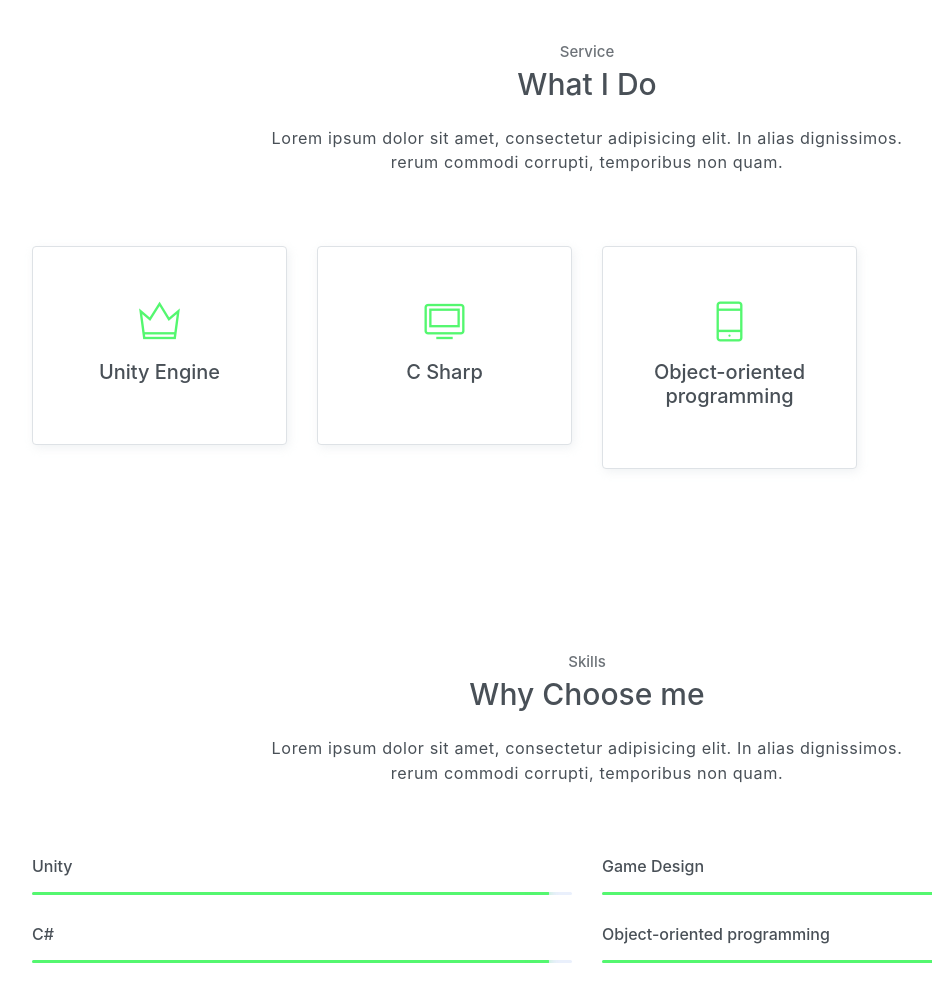
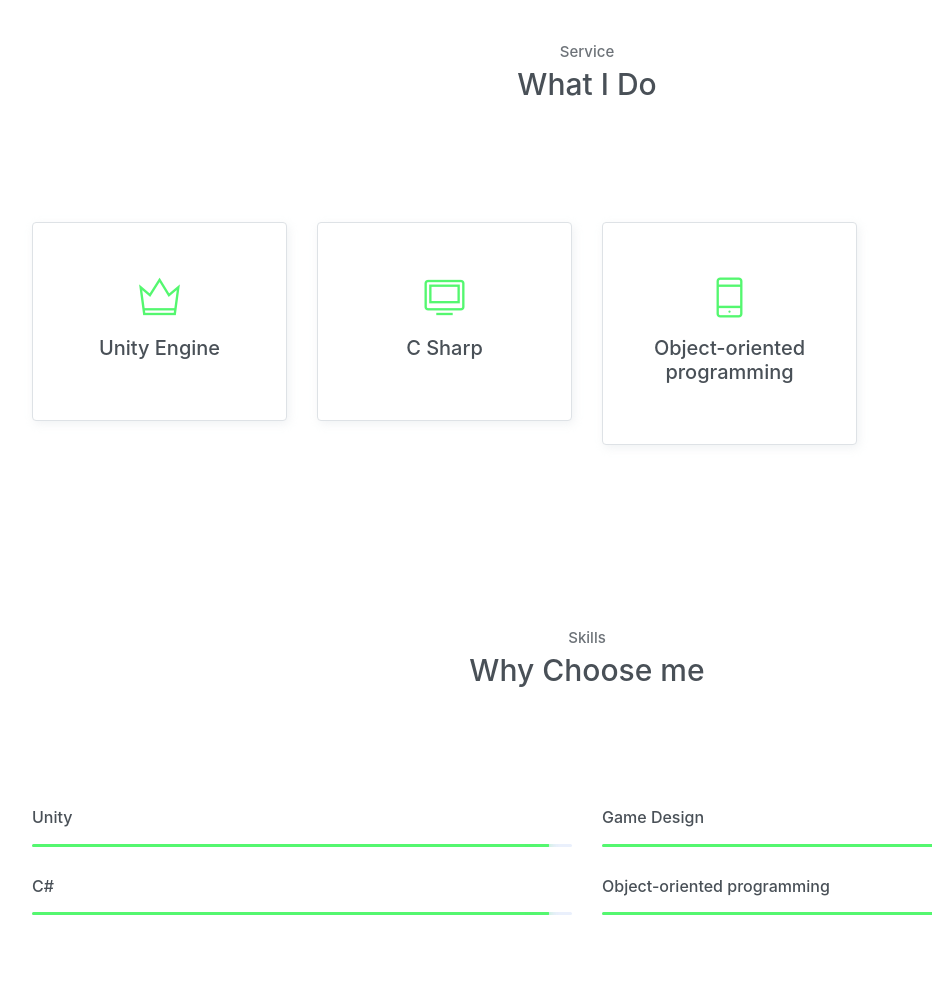
Before and after one commit to Merussi/merussi.github.io, a plain HTML site: page index.html in a window 1280 px wide. Shown: the part 1340-2336 px from the top of the page, without its empty margins (53-985 px from the left). Drawn offline with Linux system fonts and the light colour scheme.

Commit message:
Update Portfolio

```diff
--- a/index.html
+++ b/index.html
@@ -113,7 +113,7 @@
         <div class="container text-center">
             <h6 class="subtitle">Service</h6>
             <h6 class="section-title mb-4">What I Do</h6>
-            <p class="mb-5 pb-4">Lorem ipsum dolor sit amet, consectetur adipisicing elit. In alias dignissimos. <br> rerum commodi corrupti, temporibus non quam.</p>
+            <p class="mb-5 pb-4"> <br> </p>
 
             <div class="row">
                 <div class="col-sm-6 col-md-3 mb-4">
@@ -151,7 +151,7 @@
         <div class="container text-center">
             <h6 class="subtitle">Skills</h6>
             <h6 class="section-title mb-4">Why Choose me</h6>
-            <p class="mb-5 pb-4">Lorem ipsum dolor sit amet, consectetur adipisicing elit. In alias dignissimos. <br> rerum commodi corrupti, temporibus non quam.</p>
+            <p class="mb-5 pb-4"> <br> </p>
 
             <div class="row text-left">
                 <div class="col-sm-6">
```
